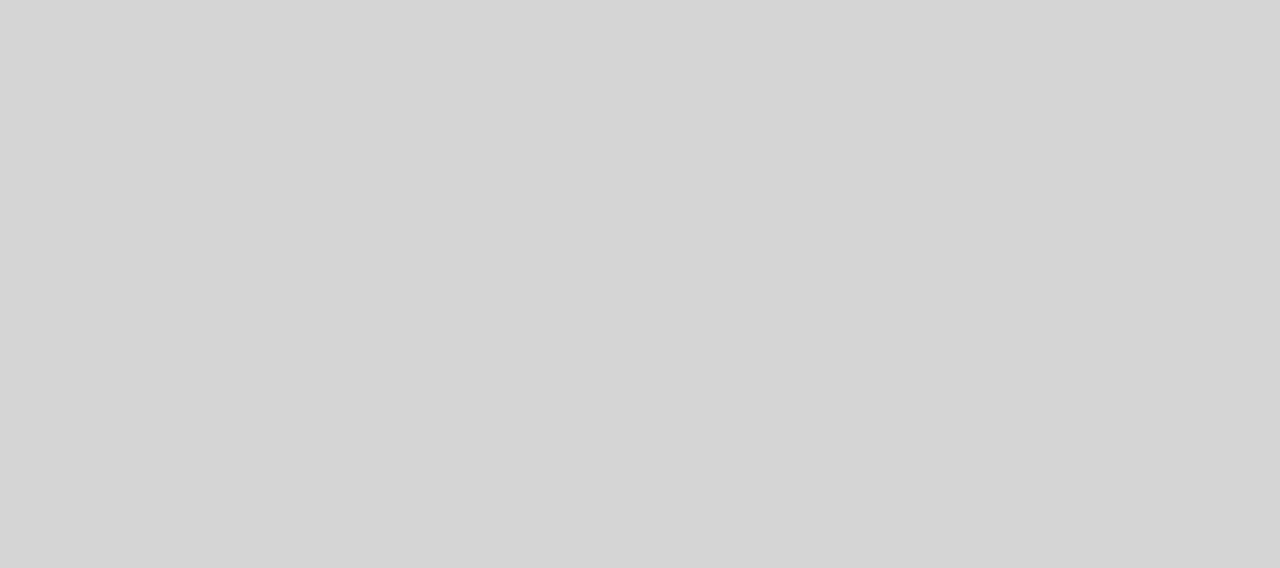
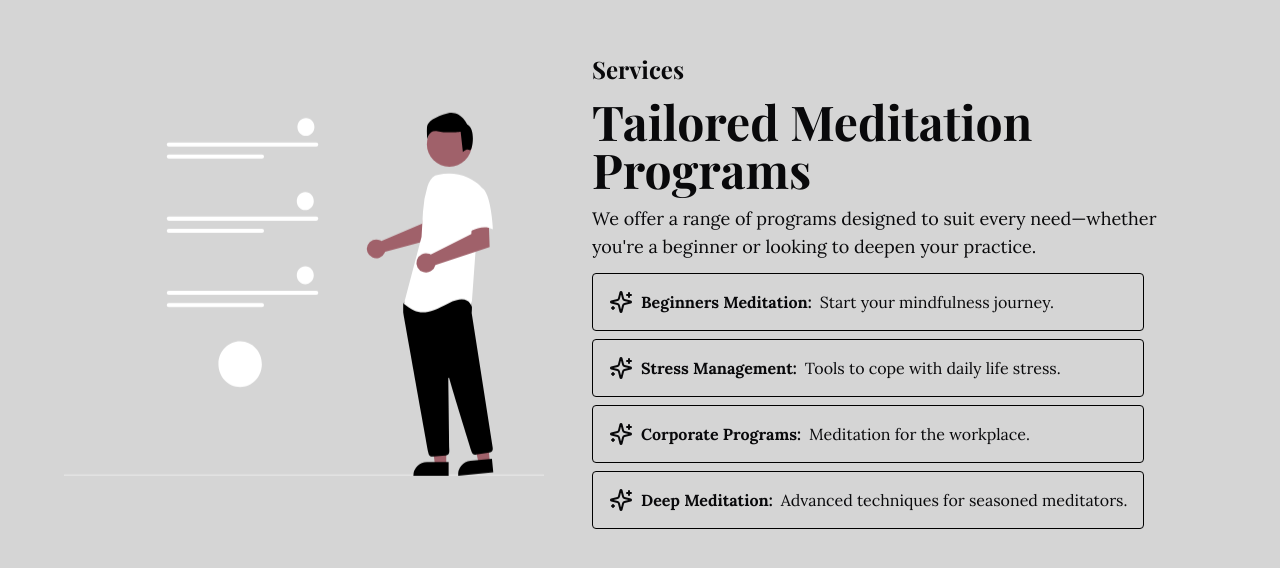
Before and after one commit to ArnabTo/minful-meditation-app-react, a React (Vite) app: page / in a window 1280 px wide. Shown: the part 1656-2224 px from the top of the page. Before the commit the page ends 1551 px from the top, so only its background shows below. Built offline with nearby package versions, Linux system fonts and the light colour scheme; a web font is replaced by a local one.

Commit message:
added service section

```diff
--- a/src/App.jsx
+++ b/src/App.jsx
@@ -2,6 +2,7 @@ import './App.css'
 import About from './components/About'
 import Hero from './components/Hero'
 import Navbar from './components/Navbar'
+import Services from './components/Services'
 
 function App() {
 
@@ -10,6 +11,7 @@ function App() {
       <Navbar/>
       <Hero/>
       <About/>
+      <Services/>
     </div>
   )
 }
--- a/src/components/About.jsx
+++ b/src/components/About.jsx
@@ -1,4 +1,3 @@
-import { Button } from "./ui/button";
 import AboutSvg from '../assets/undraw_about_me_re_82bv.svg'
 const About = () => {
     return (
--- /dev/null
+++ b/src/components/Services.jsx
@@ -0,0 +1,42 @@
+import { Sparkles } from 'lucide-react';
+import ServiceSvg from '../assets/undraw_chore_list_re_2lq8.svg'
+const Services = () => {
+    return (
+        <div className="max-w-6xl mx-auto h-screen flex items-center">
+            <div className="flex flex-col lg:flex-row-reverse items-center">
+                <div className="flex flex-col justify-center items-start space-y-3 lg:px-12">
+                    <h1 className="text-2xl font-bold">Services</h1>
+                    <h1 className="text-3xl md:text-4xl lg:text-5xl font-bold text-center lg:text-left">
+                        Tailored Meditation Programs
+                    </h1>
+                    <p className="text-base md:text-lg font-lora text-center lg:text-left">
+                        We offer a range of programs designed to suit every need—whether you're a beginner or looking to deepen your practice.
+                    </p>
+                    <ul>
+                        <li className='flex gap-2 p-4 font-lora rounded-sm mb-2 border-black border hover:scale-105 transition-all'>
+                            <Sparkles />
+                            <b>Beginners Meditation:</b><p>Start your mindfulness journey.</p>
+                        </li>
+                        <li className='flex gap-2 p-4 font-lora rounded-sm mb-2 border-black border hover:scale-105 transition-all'>
+                            <Sparkles />
+                            <b>Stress Management:</b><p>Tools to cope with daily life stress.</p>
+                        </li>
+                        <li className='flex gap-2 p-4 font-lora rounded-sm mb-2 border-black border hover:scale-105 transition-all'>
+                            <Sparkles />
+                            <b>Corporate Programs:</b><p>Meditation for the workplace.</p>
+                        </li>
+                        <li className='flex gap-2 p-4 font-lora rounded-sm mb-2 border-black border hover:scale-105 transition-all'>
+                        <Sparkles />
+                        <b>Deep Meditation:</b><p>Advanced techniques for seasoned meditators.</p>
+                        </li>
+                    </ul>
+                </div>
+                <div className="flex justify-center mb-6 lg:mb-0">
+                    <img className="w-72 md:w-96 lg:w-[30rem] lg:max-w-2xl animate-float" src={ServiceSvg} alt="hero" />
+                </div>
+            </div>
+        </div>
+    );
+};
+
+export default Services;
```
Also changed, not shown: src/assets/undraw_chore_list_re_2lq8.svg.
